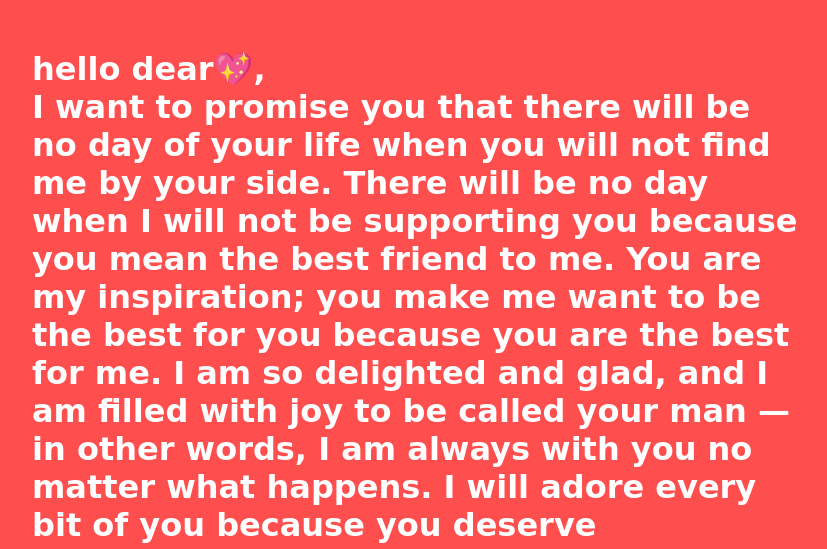
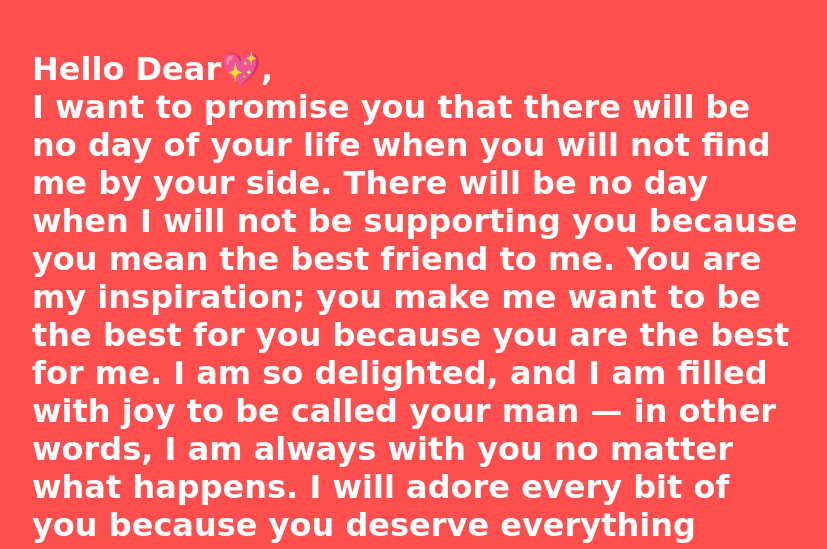
Before and after one commit to tanmaybist300/Chaprri-, a plain HTML site: page new.html in a window 1280 px wide. Shown: the top 549 px of the page, without its empty margins (224-1051 px from the left). Drawn offline with Linux system fonts and the light colour scheme.

Commit message:
Update new.html

```diff
--- a/new.html
+++ b/new.html
@@ -11,13 +11,13 @@
       <img src="" alt="" />
       <div class="text">
         <p>
-          hello dear💖,
+          Hello Dear💖,
           <br />
           I want to promise you that there will be no day of your life when you
           will not find me by your side. There will be no day when I will not be
           supporting you because you mean the best friend to me. You are
           my inspiration; you make me want to be the best for you because you
-          are the best for me. I am so delighted and glad, and I am filled with
+          are the best for me. I am so delighted, and I am filled with
           joy to be called your man — in other words, I am always with you no matter what happens.
            I will adore every bit of you because you deserve everything
         </p>
```
